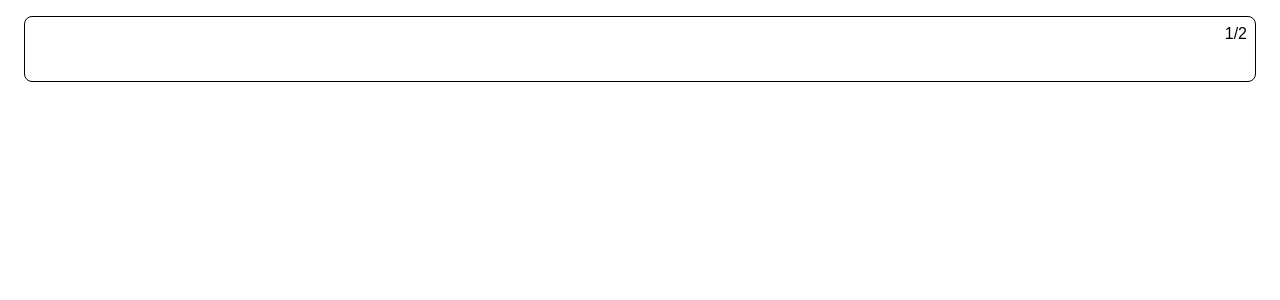
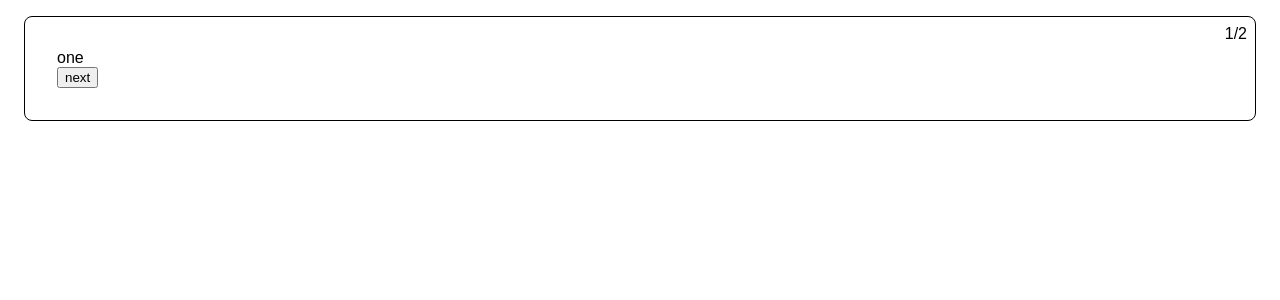
Before and after one commit to letz0703/ts_multi-form, a React (Vite) app: page / in a window 1280 px wide. Shown: the top 300 px of the page. Built offline with nearby package versions, Linux system fonts and the light colour scheme.

Commit message:
back next lastpage

```diff
--- a/src/App.tsx
+++ b/src/App.tsx
@@ -1,7 +1,7 @@
 import {useMultistepform} from "./useMultistepForm"
 
 function App() {
-  const {steps, currentStepIndex} = useMultistepform([<div>one</div>, <div>two</div>])
+  const {steps, currentStepIndex, step, isFirstStep, back, next, isLastStep} = useMultistepform([<div>one</div>, <div>two</div>])
   return (
     <div
       style={{
@@ -19,6 +19,19 @@ function App() {
         <div style={{position: "absolute", top: ".5rem", right: ".5rem"}}>
           {currentStepIndex + 1}/{steps.length}
         </div>
+        {step}
+        {!isFirstStep && (
+          <button type='button' onClick={back}>
+            Back
+          </button>
+        )}
+        {!isLastStep ? (
+          <button type='button' onClick={next}>
+            next
+          </button>
+        ) : (
+          <span style={{color: "red", marginLeft: "1rem"}}>마지막 페이지 입니다</span>
+        )}
       </form>
     </div>
   )
--- a/src/useMultistepForm.ts
+++ b/src/useMultistepForm.ts
@@ -21,10 +21,11 @@ export const useMultistepform = (steps: ReactElement[]) => {
   }
 
   return {
-    //
     currentStepIndex,
     step: steps[currentStepIndex],
     steps,
+    isFirstStep: currentStepIndex === 0,
+    isLastStep: currentStepIndex === steps.length - 1,
     goto,
     next,
     back
```
Also changed, not shown: src/UserForm.tsx (added).
